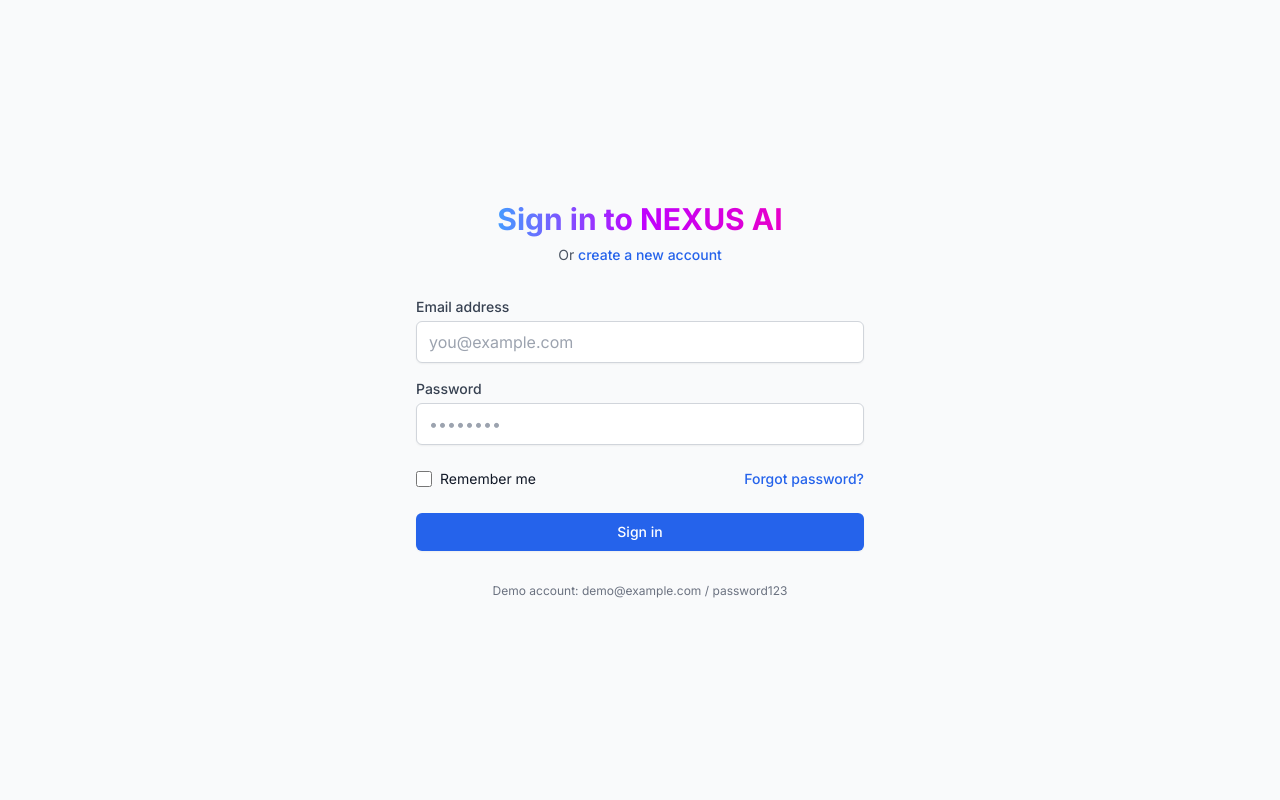
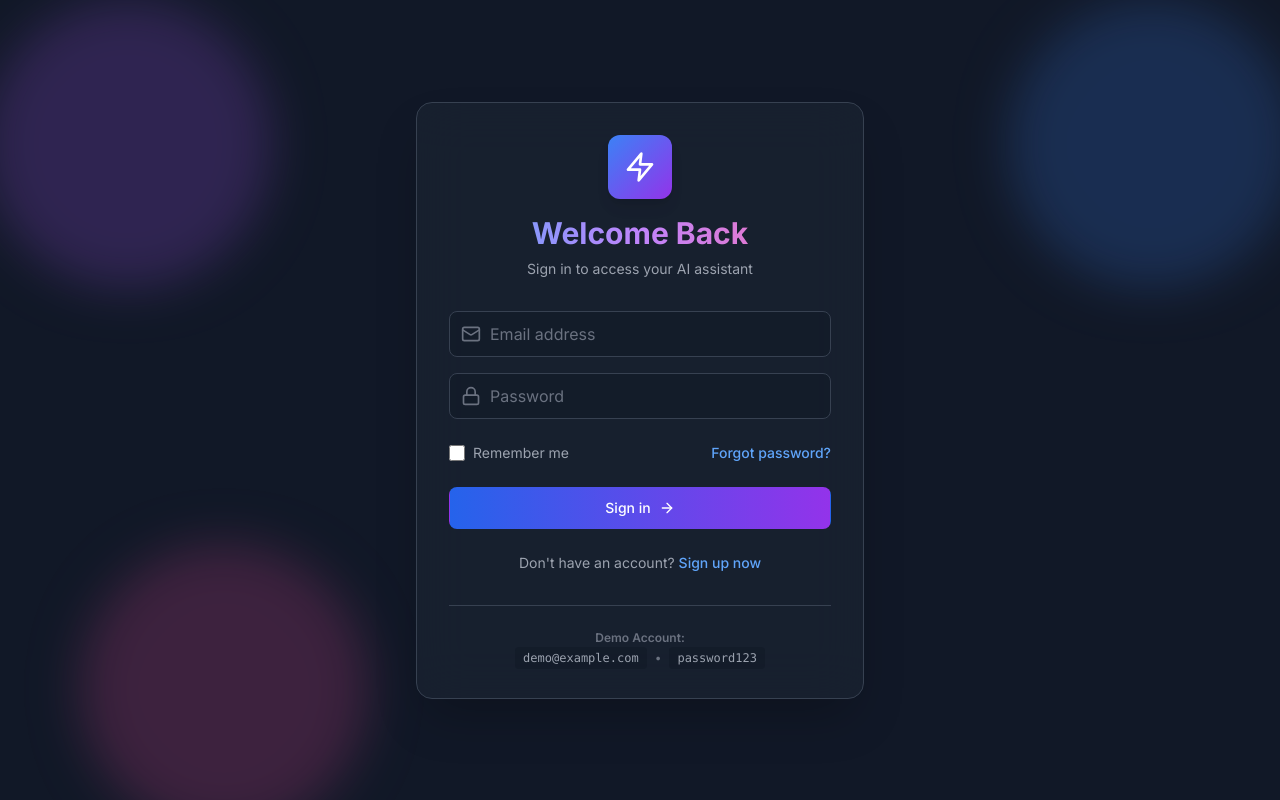
Before and after one commit to AbdullahMalik17/Voice-Assistant17, a Next.js app in the folder web/: page /auth/login in a window 1280 px wide. Built offline with nearby package versions, Linux system fonts and the light colour scheme.

Commit message:
feat: enhance login UI, add forgot-password page, and update build scripts for memory management

```diff
--- /dev/null
+++ b/web/src/app/auth/forgot-password/page.tsx
@@ -0,0 +1,150 @@
+'use client';
+
+import { useState } from 'react';
+import Link from 'next/link';
+import { Zap, Mail, ArrowRight, ArrowLeft, CheckCircle } from 'lucide-react';
+
+export default function ForgotPasswordPage() {
+  const [email, setEmail] = useState('');
+  const [status, setStatus] = useState<'idle' | 'loading' | 'success' | 'error'>('idle');
+  const [errorMessage, setErrorMessage] = useState('');
+
+  const handleSubmit = async (e: React.FormEvent) => {
+    e.preventDefault();
+    setStatus('loading');
+    setErrorMessage('');
+
+    // Simulate API call
+    try {
+      // In a real app, you would call your API here
+      // await fetch('/api/auth/forgot-password', { ... })
+
+      await new Promise(resolve => setTimeout(resolve, 1500)); // Mock delay
+
+      setStatus('success');
+    } catch (err) {
+      setStatus('error');
+      setErrorMessage('An unexpected error occurred. Please try again.');
+    }
+  };
+
+  return (
+    <div className="min-h-screen flex items-center justify-center relative overflow-hidden bg-gray-900">
+      {/* Background Effects */}
+      <div className="absolute inset-0 z-0">
+        <div className="absolute top-0 -left-4 w-72 h-72 bg-purple-500 rounded-full mix-blend-multiply filter blur-xl opacity-20 animate-blob"></div>
+        <div className="absolute top-0 -right-4 w-72 h-72 bg-blue-500 rounded-full mix-blend-multiply filter blur-xl opacity-20 animate-blob animation-delay-2000"></div>
+        <div className="absolute -bottom-8 left-20 w-72 h-72 bg-pink-500 rounded-full mix-blend-multiply filter blur-xl opacity-20 animate-blob animation-delay-4000"></div>
+      </div>
+
+      <div className="relative z-10 w-full max-w-md p-8 bg-gray-800/50 backdrop-blur-xl border border-gray-700 rounded-2xl shadow-2xl">
+        {/* Header */}
+        <div className="text-center mb-8">
+          <div className="inline-flex items-center justify-center w-16 h-16 rounded-xl bg-gradient-to-br from-blue-500 to-purple-600 mb-4 shadow-lg transform hover:scale-105 transition-transform duration-300">
+            <Zap className="w-8 h-8 text-white" />
+          </div>
+          <h2 className="text-3xl font-bold bg-gradient-to-r from-blue-400 via-purple-400 to-pink-400 bg-clip-text text-transparent">
+            Reset Password
+          </h2>
+          <p className="mt-2 text-sm text-gray-400">
+            Enter your email to receive reset instructions
+          </p>
+        </div>
+
+        {status === 'success' ? (
+          <div className="text-center space-y-6">
+            <div className="flex justify-center">
+              <div className="w-16 h-16 bg-green-500/10 rounded-full flex items-center justify-center">
+                <CheckCircle className="w-8 h-8 text-green-500" />
+              </div>
+            </div>
+            <div>
+              <h3 className="text-xl font-semibold text-white mb-2">Check your email</h3>
+              <p className="text-gray-400">
+                We have sent a password reset link to <span className="text-blue-400">{email}</span>
+              </p>
+            </div>
+            <Link
+              href="/auth/login"
+              className="inline-flex items-center justify-center gap-2 w-full py-2.5 px-4 border border-transparent rounded-lg text-sm font-medium text-white bg-gray-700 hover:bg-gray-600 transition-colors"
+            >
+              <ArrowLeft className="w-4 h-4" />
+              Back to Login
+            </Link>
+          </div>
+        ) : (
+          <form className="space-y-6" onSubmit={handleSubmit}>
+            {status === 'error' && (
+              <div className="p-4 rounded-lg bg-red-500/10 border border-red-500/50 text-red-400 text-sm flex items-center gap-2 animate-shake">
+                <div className="w-1.5 h-1.5 rounded-full bg-red-400" />
+                {errorMessage || 'Something went wrong'}
+              </div>
+            )}
+
+            <div className="space-y-4">
+              <div className="relative group">
+                <div className="absolute inset-y-0 left-0 pl-3 flex items-center pointer-events-none text-gray-500 group-focus-within:text-blue-400 transition-colors">
+                  <Mail className="w-5 h-5" />
+                </div>
+                <input
+                  id="email"
+                  name="email"
+                  type="email"
+                  autoComplete="email"
+                  required
+                  value={email}
+                  onChange={(e) => setEmail(e.target.value)}
+                  className="block w-full pl-10 pr-3 py-2.5 bg-gray-900/50 border border-gray-700 rounded-lg text-gray-100 placeholder-gray-500 focus:outline-none focus:ring-2 focus:ring-blue-500/50 focus:border-blue-500 transition-all duration-300"
+                  placeholder="Email address"
+                />
+              </div>
+            </div>
+
+            <button
+              type="submit"
+              disabled={status === 'loading'}
+              className="group w-full flex items-center justify-center gap-2 py-2.5 px-4 border border-transparent rounded-lg text-sm font-medium text-white bg-gradient-to-r from-blue-600 to-purple-600 hover:from-blue-500 hover:to-purple-500 focus:outline-none focus:ring-2 focus:ring-offset-2 focus:ring-blue-500 disabled:opacity-50 disabled:cursor-not-allowed transition-all duration-300 transform hover:scale-[1.02]"
+            >
+              {status === 'loading' ? (
+                <svg
+                  className="animate-spin h-5 w-5 text-white"
+                  fill="none"
+                  viewBox="0 0 24 24"
+                >
+                  <circle
+                    className="opacity-25"
+                    cx="12"
+                    cy="12"
+                    r="10"
+                    stroke="currentColor"
+                    strokeWidth="4"
+                  />
+                  <path
+                    className="opacity-75"
+                    fill="currentColor"
+                    d="M4 12a8 8 0 018-8V0C5.373 0 0 5.373 0 12h4zm2 5.291A7.962 7.962 0 014 12H0c0 3.042 1.135 5.824 3 7.938l3-2.647z"
+                  />
+                </svg>
+              ) : (
+                <>
+                  Send Reset Link
+                  <ArrowRight className="w-4 h-4 group-hover:translate-x-1 transition-transform" />
+                </>
+              )}
+            </button>
+
+            <div className="text-center">
+              <Link
+                href="/auth/login"
+                className="inline-flex items-center gap-2 text-sm text-gray-400 hover:text-white transition-colors"
+              >
+                <ArrowLeft className="w-4 h-4" />
+                Back to Login
+              </Link>
+            </div>
+          </form>
+        )}
+      </div>
+    </div>
+  );
+}
--- a/web/src/app/auth/login/page.tsx
+++ b/web/src/app/auth/login/page.tsx
@@ -4,6 +4,7 @@
 import { signIn } from 'next-auth/react';
 import { useRouter } from 'next/navigation';
 import Link from 'next/link';
+import { Zap, Lock, Mail, ArrowRight } from 'lucide-react';
 
 export default function LoginPage() {
   const router = useRouter();
@@ -38,37 +39,42 @@
   };
 
   return (
-    <div className="min-h-screen flex items-center justify-center bg-gray-50 dark:bg-gray-900 px-4">
-      <div className="max-w-md w-full space-y-8">
+    <div className="min-h-screen flex items-center justify-center relative overflow-hidden bg-gray-900">
+      {/* Background Effects */}
+      <div className="absolute inset-0 z-0">
+        <div className="absolute top-0 -left-4 w-72 h-72 bg-purple-500 rounded-full mix-blend-multiply filter blur-xl opacity-20 animate-blob"></div>
+        <div className="absolute top-0 -right-4 w-72 h-72 bg-blue-500 rounded-full mix-blend-multiply filter blur-xl opacity-20 animate-blob animation-delay-2000"></div>
+        <div className="absolute -bottom-8 left-20 w-72 h-72 bg-pink-500 rounded-full mix-blend-multiply filter blur-xl opacity-20 animate-blob animation-delay-4000"></div>
+      </div>
+
+      <div className="relative z-10 w-full max-w-md p-8 bg-gray-800/50 backdrop-blur-xl border border-gray-700 rounded-2xl shadow-2xl">
         {/* Header */}
-        <div className="text-center">
-          <h2 className="text-3xl font-bold bg-gradient-to-r from-neon-blue via-neon-purple to-neon-pink bg-clip-text text-transparent">
-            Sign in to NEXUS AI
+        <div className="text-center mb-8">
+          <div className="inline-flex items-center justify-center w-16 h-16 rounded-xl bg-gradient-to-br from-blue-500 to-purple-600 mb-4 shadow-lg transform hover:scale-105 transition-transform duration-300">
+            <Zap className="w-8 h-8 text-white" />
+          </div>
+          <h2 className="text-3xl font-bold bg-gradient-to-r from-blue-400 via-purple-400 to-pink-400 bg-clip-text text-transparent">
+            Welcome Back
           </h2>
-          <p className="mt-2 text-sm text-gray-600 dark:text-gray-400">
-            Or{' '}
-            <Link
-              href="/auth/register"
-              className="font-medium text-blue-600 hover:text-blue-500 dark:text-blue-400"
-            >
-              create a new account
-            </Link>
+          <p className="mt-2 text-sm text-gray-400">
+            Sign in to access your AI assistant
           </p>
         </div>
 
         {/* Login Form */}
-        <form className="mt-8 space-y-6" onSubmit={handleSubmit}>
+        <form className="space-y-6" onSubmit={handleSubmit}>
           {error && (
-            <div className="rounded-md bg-red-50 dark:bg-red-900/20 p-4">
-              <p className="text-sm text-red-800 dark:text-red-200">{error}</p>
+            <div className="p-4 rounded-lg bg-red-500/10 border border-red-500/50 text-red-400 text-sm flex items-center gap-2 animate-shake">
+              <div className="w-1.5 h-1.5 rounded-full bg-red-400" />
+              {error}
             </div>
           )}
 
           <div className="space-y-4">
-            <div>
-              <label htmlFor="email" className="block text-sm font-medium text-gray-700 dark:text-gray-300">
-                Email address
-              </label>
+            <div className="relative group">
+              <div className="absolute inset-y-0 left-0 pl-3 flex items-center pointer-events-none text-gray-500 group-focus-within:text-blue-400 transition-colors">
+                <Mail className="w-5 h-5" />
+              </div>
               <input
                 id="email"
                 name="email"
@@ -77,15 +83,15 @@
                 required
                 value={email}
                 onChange={(e) => setEmail(e.target.value)}
-                className="mt-1 block w-full px-3 py-2 border border-gray-300 dark:border-gray-600 rounded-md shadow-sm bg-white dark:bg-gray-800 text-gray-900 dark:text-gray-100 focus:outline-none focus:ring-2 focus:ring-blue-500 focus:border-blue-500"
-                placeholder="you@example.com"
+                className="block w-full pl-10 pr-3 py-2.5 bg-gray-900/50 border border-gray-700 rounded-lg text-gray-100 placeholder-gray-500 focus:outline-none focus:ring-2 focus:ring-blue-500/50 focus:border-blue-500 transition-all duration-300"
+                placeholder="Email address"
               />
             </div>
 
-            <div>
-              <label htmlFor="password" className="block text-sm font-medium text-gray-700 dark:text-gray-300">
-                Password
-              </label>
+            <div className="relative group">
+              <div className="absolute inset-y-0 left-0 pl-3 flex items-center pointer-events-none text-gray-500 group-focus-within:text-blue-400 transition-colors">
+                <Lock className="w-5 h-5" />
+              </div>
               <input
                 id="password"
                 name="password"
@@ -94,37 +100,34 @@
                 required
                 value={password}
                 onChange={(e) => setPassword(e.target.value)}
-                className="mt-1 block w-full px-3 py-2 border border-gray-300 dark:border-gray-600 rounded-md shadow-sm bg-white dark:bg-gray-800 text-gray-900 dark:text-gray-100 focus:outline-none focus:ring-2 focus:ring-blue-500 focus:border-blue-500"
-                placeholder="••••••••"
+                className="block w-full pl-10 pr-3 py-2.5 bg-gray-900/50 border border-gray-700 rounded-lg text-gray-100 placeholder-gray-500 focus:outline-none focus:ring-2 focus:ring-blue-500/50 focus:border-blue-500 transition-all duration-300"
+                placeholder="Password"
               />
             </div>
           </div>
 
-          <div className="flex items-center justify-between">
+          <div className="flex items-center justify-between text-sm">
             <div className="flex items-center">
               <input
                 id="remember-me"
                 name="remember-me"
                 type="checkbox"
-                className="h-4 w-4 text-blue-600 focus:ring-blue-500 border-gray-300 rounded"
+                className="h-4 w-4 text-blue-600 focus:ring-blue-500 border-gray-700 rounded bg-gray-900"
               />
-              <label htmlFor="remember-me" className="ml-2 block text-sm text-gray-900 dark:text-gray-300">
+              <label htmlFor="remember-me" className="ml-2 text-gray-400">
                 Remember me
               </label>
             </div>
 
-            <div className="text-sm">
-              <a href="#" className="font-medium text-blue-600 hover:text-blue-500 dark:text-blue-400">
+            <Link href="/auth/forgot-password" className="font-medium text-blue-400 hover:text-blue-300 transition-colors">
               Forgot password?
-              </a>
-            </div>
+            </Link>
           </div>
 
-          <div>
           <button
             type="submit"
             disabled={loading}
-              className="w-full flex justify-center py-2 px-4 border border-transparent rounded-md shadow-sm text-sm font-medium text-white bg-blue-600 hover:bg-blue-700 focus:outline-none focus:ring-2 focus:ring-offset-2 focus:ring-blue-500 disabled:opacity-50 disabled:cursor-not-allowed"
+            className="group w-full flex items-center justify-center gap-2 py-2.5 px-4 border border-transparent rounded-lg text-sm font-medium text-white bg-gradient-to-r from-blue-600 to-purple-600 hover:from-blue-500 hover:to-purple-500 focus:outline-none focus:ring-2 focus:ring-offset-2 focus:ring-blue-500 disabled:opacity-50 disabled:cursor-not-allowed transition-all duration-300 transform hover:scale-[1.02]"
           >
             {loading ? (
               <svg
@@ -147,17 +150,34 @@
                 />
               </svg>
             ) : (
-                'Sign in'
+              <>
+                Sign in
+                <ArrowRight className="w-4 h-4 group-hover:translate-x-1 transition-transform" />
+              </>
             )}
           </button>
-          </div>
         </form>
 
+        <div className="mt-6 text-center">
+          <p className="text-sm text-gray-400">
+            Don't have an account?{' '}
+            <Link
+              href="/auth/register"
+              className="font-medium text-blue-400 hover:text-blue-300 transition-colors"
+            >
+              Sign up now
+            </Link>
+          </p>
+        </div>
+
         {/* Demo Account Info */}
-        <div className="mt-6 text-center">
-          <p className="text-xs text-gray-500 dark:text-gray-400">
-            Demo account: demo@example.com / password123
-          </p>
+        <div className="mt-8 pt-6 border-t border-gray-700">
+          <div className="text-xs text-gray-500 text-center">
+            <p className="font-semibold mb-1">Demo Account:</p>
+            <code className="bg-gray-900/50 px-2 py-1 rounded text-gray-400 font-mono">demo@example.com</code>
+            <span className="mx-2">•</span>
+            <code className="bg-gray-900/50 px-2 py-1 rounded text-gray-400 font-mono">password123</code>
+          </div>
         </div>
       </div>
     </div>
--- a/web/src/lib/auth.ts
+++ b/web/src/lib/auth.ts
@@ -33,6 +33,10 @@
           email: credentials.email,
           password: credentials.password,
         });
+
+        if (error) {
+          console.error('Supabase auth error:', error);
+        }
 
         if (error || !data.user) {
           throw new Error(error?.message || 'Invalid credentials');
```
Also changed, not shown: web/package.json (+4 -3 lines), web/src/middleware.ts (added, +28 -0 lines), 1 other file (tests, documents, lock files or other folders). Lines whose indentation alone changed are shown as unchanged.
